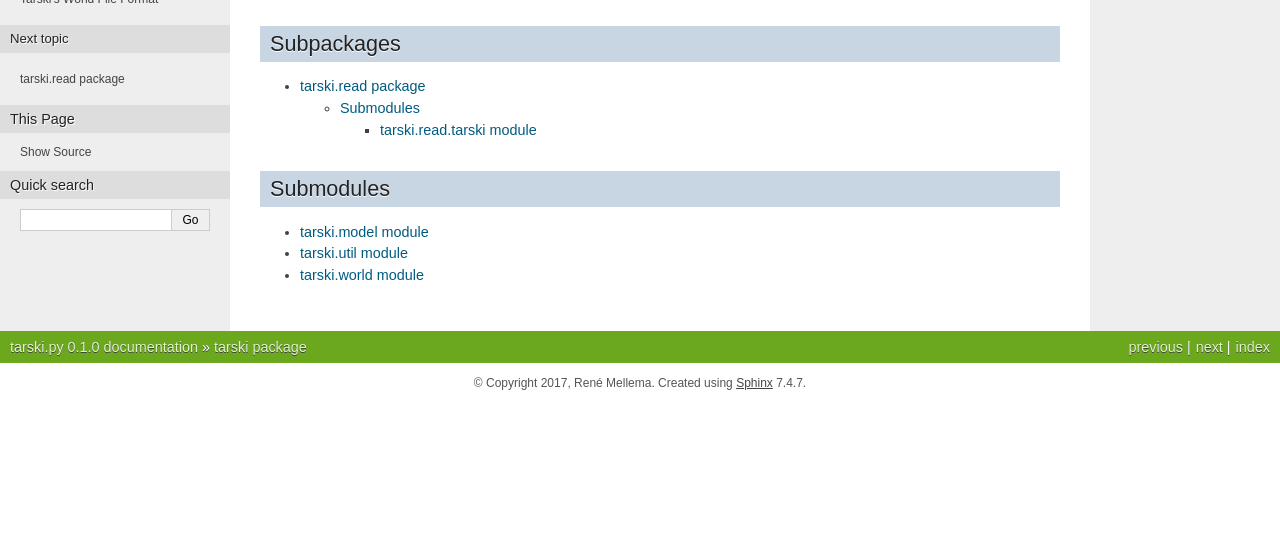
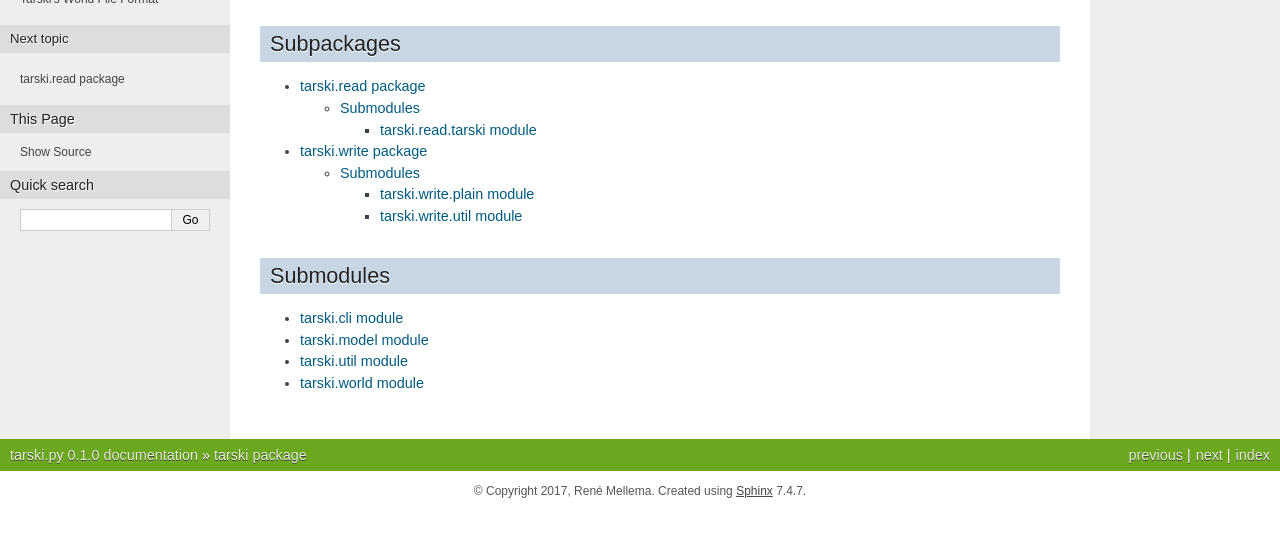
Before and after one commit to rmellema/tarski.py, a Sphinx documentation site: the page built from documentation/tarski.rst, in a window 1280 px wide, cut to the strip 209-746 px from the top of the page. Built offline with Sphinx 7.4.7, drawn with Linux system fonts in a browser that asks for light colours.

Commit message:
Updated the documentation sources

```diff
--- /dev/null
+++ b/documentation/tarski.cli.rst
@@ -0,0 +1,7 @@
+tarski\.cli module
+==================
+
+.. automodule:: tarski.cli
+    :members:
+    :undoc-members:
+    :show-inheritance:
--- a/documentation/tarski.rst
+++ b/documentation/tarski.rst
@@ -12,12 +12,14 @@ Subpackages
 .. toctree::
 
     tarski.read
+    tarski.write
 
 Submodules
 ----------
 
 .. toctree::
 
+   tarski.cli
    tarski.model
    tarski.util
    tarski.world
--- /dev/null
+++ b/documentation/tarski.write.plain.rst
@@ -0,0 +1,7 @@
+tarski\.write\.plain module
+===========================
+
+.. automodule:: tarski.write.plain
+    :members:
+    :undoc-members:
+    :show-inheritance:
--- /dev/null
+++ b/documentation/tarski.write.rst
@@ -0,0 +1,15 @@
+tarski\.write package
+=====================
+
+.. automodule:: tarski.write
+    :members:
+    :undoc-members:
+    :show-inheritance:
+
+Submodules
+----------
+
+.. toctree::
+
+   tarski.write.plain
+   tarski.write.util
--- /dev/null
+++ b/documentation/tarski.write.util.rst
@@ -0,0 +1,7 @@
+tarski\.write\.util module
+==========================
+
+.. automodule:: tarski.write.util
+    :members:
+    :undoc-members:
+    :show-inheritance:
```
